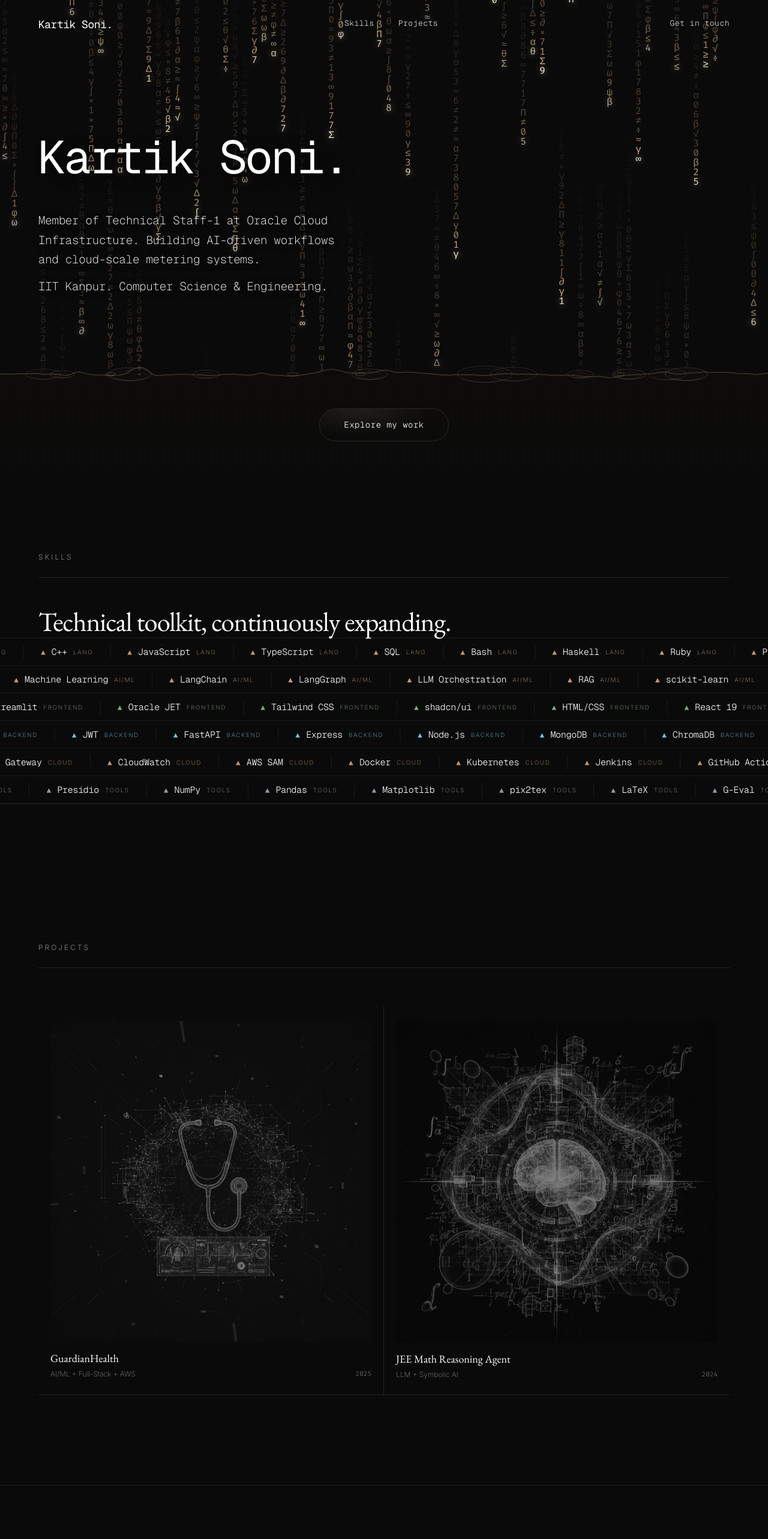
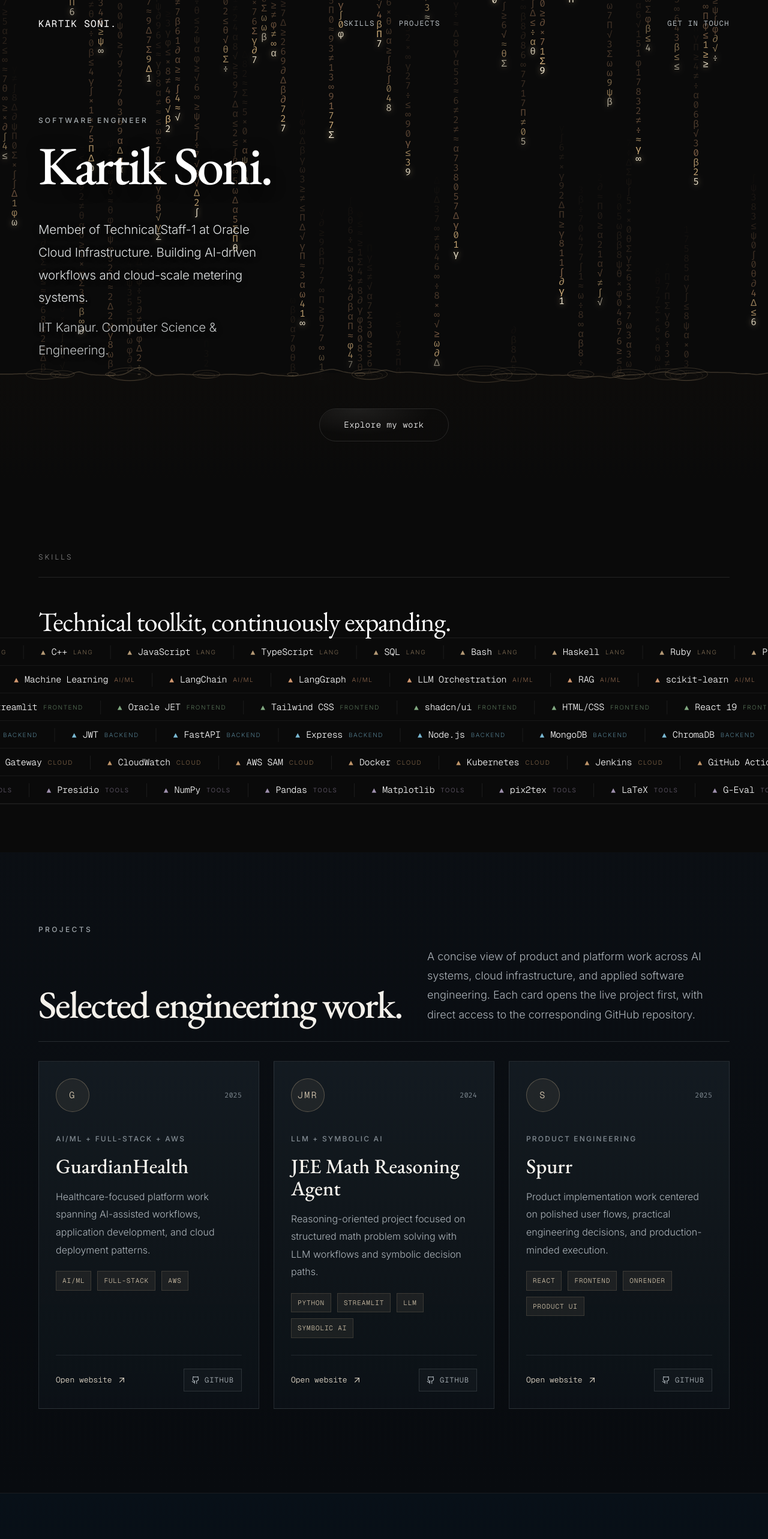
Before and after one commit to Kartik-soni18/kartik-soni18.github.io, a React (Vite) app: page / in a window 1280 px wide. Shown: the top 2566 px of the page at 60% size. Built offline with nearby package versions, Linux system fonts and the light colour scheme.

Commit message:
Updates some more links

```diff
--- a/package.json
+++ b/package.json
@@ -3,7 +3,7 @@
   "private": true,
   "version": "1.0.0",
   "type": "module",
-  "homepage": "https://kartiksoni.github.io",
+  "homepage": "https://kartik-soni18.github.io",
   "scripts": {
     "dev": "vite",
     "build": "tsc -b && vite build",
--- a/src/App.tsx
+++ b/src/App.tsx
@@ -10,7 +10,8 @@ function HomePage() {
   return (
     <div
       style={{
-        background: '#0a0a0a',
+        background:
+          'radial-gradient(circle at top, rgba(70, 84, 98, 0.18) 0%, rgba(9, 12, 16, 0.92) 28%, #070a0d 68%, #05070a 100%)',
         minHeight: '100vh',
         overflowX: 'hidden',
       }}
--- a/src/config.ts
+++ b/src/config.ts
@@ -128,7 +128,12 @@ export interface ResearchProject {
   title: string;
   year: string;
   discipline: string;
-  image: string;
+  summary: string;
+  techStack: string[];
+  websiteHref: string;
+  websiteLabel: string;
+  githubHref: string;
+  githubLabel: string;
 }
 
 export interface ResearchConfig {
@@ -143,13 +148,38 @@ export const researchConfig: ResearchConfig = {
       title: "GuardianHealth",
       year: "2025",
       discipline: "AI/ML + Full-Stack + AWS",
-      image: "images/project-guardian.jpg",
+      summary:
+        "Healthcare-focused platform work spanning AI-assisted workflows, application development, and cloud deployment patterns.",
+      techStack: ["AI/ML", "Full-Stack", "AWS"],
+      websiteHref: "https://kartik-soni18.github.io/Guardian-health/",
+      websiteLabel: "Open website",
+      githubHref: "https://github.com/Kartik-soni18/Guardian-health",
+      githubLabel: "GitHub",
     },
     {
       title: "JEE Math Reasoning Agent",
       year: "2024",
       discipline: "LLM + Symbolic AI",
-      image: "images/project-jee.jpg",
+      summary:
+        "Reasoning-oriented project focused on structured math problem solving with LLM workflows and symbolic decision paths.",
+      techStack: ["Python", "Streamlit", "LLM", "Symbolic AI"],
+      websiteHref:
+        "https://jee-solver-agent-kxctqfgargwmbqd5oierjk.streamlit.app",
+      websiteLabel: "Open website",
+      githubHref: "https://github.com/Kartik-soni18/Jee-Solver-Agent",
+      githubLabel: "GitHub",
+    },
+    {
+      title: "Spurr",
+      year: "2025",
+      discipline: "Product Engineering",
+      summary:
+        "Product implementation work centered on polished user flows, practical engineering decisions, and production-minded execution.",
+      techStack: ["React", "Frontend", "OnRender", "Product UI"],
+      websiteHref: "https://spur-chat-frontend-wnpt.onrender.com",
+      websiteLabel: "Open website",
+      githubHref: "https://github.com/Kartik-soni18/Spurr-Task",
+      githubLabel: "GitHub",
     },
   ],
 };
@@ -187,14 +217,6 @@ export const footerConfig: FooterConfig = {
         { label: "github.com/Kartik-soni18", href: "https://github.com/Kartik-soni18" },
       ],
     },
-    {
-      title: "Work",
-      links: [
-        { label: "Oracle Cloud Infrastructure", href: "#" },
-        { label: "GuardianHealth", href: "#" },
-        { label: "JEE Math Agent", href: "#" },
-      ],
-    },
   ],
   copyright: "\u00A9 2026 Kartik Soni. All rights reserved.",
   bottomLinks: [
--- a/src/index.css
+++ b/src/index.css
@@ -12,32 +12,33 @@
 
 @layer base {
   :root {
-    --background: 0 0% 4%;
-    --foreground: 0 0% 100%;
-    --card: 0 0% 7%;
-    --card-foreground: 0 0% 100%;
-    --popover: 0 0% 4%;
-    --popover-foreground: 0 0% 100%;
-    --primary: 34 68% 75%;
-    --primary-foreground: 0 0% 4%;
-    --secondary: 0 0% 7%;
-    --secondary-foreground: 0 0% 100%;
-    --muted: 0 0% 16%;
-    --muted-foreground: 0 0% 85%;
-    --accent: 34 68% 75%;
-    --accent-foreground: 0 0% 4%;
+    --background: 215 32% 5%;
+    --foreground: 32 20% 94%;
+    --card: 212 27% 11%;
+    --card-foreground: 32 20% 94%;
+    --popover: 215 32% 5%;
+    --popover-foreground: 32 20% 94%;
+    --primary: 36 32% 69%;
+    --primary-foreground: 215 32% 5%;
+    --secondary: 211 23% 15%;
+    --secondary-foreground: 32 20% 94%;
+    --muted: 210 17% 23%;
+    --muted-foreground: 207 20% 82%;
+    --accent: 36 32% 69%;
+    --accent-foreground: 215 32% 5%;
     --destructive: 0 84.2% 60.2%;
     --destructive-foreground: 0 0% 98%;
-    --border: 0 0% 100% / 0.1;
-    --input: 0 0% 16%;
-    --ring: 34 68% 75%;
+    --border: 208 18% 86% / 0.12;
+    --input: 211 23% 15%;
+    --ring: 36 32% 69%;
     --radius: 0px;
   }
 
   body {
-    @apply bg-[#0a0a0a] text-white;
+    @apply text-white;
+    background: #05070a;
     font-family: 'Inter', sans-serif;
-    font-weight: 200;
+    font-weight: 300;
     -webkit-font-smoothing: antialiased;
     -moz-osx-font-smoothing: grayscale;
     overflow-x: hidden;
@@ -45,7 +46,7 @@
 
   h1, h2, h3, h4, h5, h6 {
     font-family: 'EB Garamond', serif;
-    font-weight: 400;
+    font-weight: 500;
   }
 }
 
@@ -103,11 +104,12 @@
 
   .nav-link {
     position: relative;
-    color: #dadada;
+    color: rgba(219, 227, 232, 0.82);
     font-family: 'GeistMono', monospace;
-    font-weight: 300;
-    font-size: 13px;
-    letter-spacing: 0.5px;
+    font-weight: 400;
+    font-size: 12px;
+    letter-spacing: 0.12em;
+    text-transform: uppercase;
     text-decoration: none;
     padding-bottom: 2px;
     transition: color 0.3s ease;
@@ -120,17 +122,29 @@
     left: 0;
     width: 100%;
     height: 1px;
-    background: rgba(255, 255, 255, 0.5);
+    background: rgba(223, 207, 182, 0.7);
     transform: scaleX(0);
     transform-origin: left;
     transition: transform 0.4s cubic-bezier(0.22, 1, 0.36, 1);
   }
 
   .nav-link:hover {
-    color: #ffffff;
+    color: #f7f4ee;
   }
 
   .nav-link:hover::after {
     transform: scaleX(1);
   }
+
+  .project-card:hover {
+    transform: translateY(-6px);
+    border-color: rgba(223, 207, 182, 0.28);
+    box-shadow: 0 24px 60px rgba(0, 0, 0, 0.28);
+  }
 }
+
+@media (max-width: 1024px) {
+  .project-section-header {
+    grid-template-columns: 1fr !important;
+  }
+}
--- a/src/sections/AlumniArchives.tsx
+++ b/src/sections/AlumniArchives.tsx
@@ -1,35 +1,46 @@
 import { useEffect, useRef } from 'react';
 import gsap from 'gsap';
+import { ArrowUpRight, Github } from 'lucide-react';
 import { researchConfig } from '../config';
 
+function getProjectMark(title: string) {
+  return title
+    .split(/\s+/)
+    .map((part) => part[0])
+    .join('')
+    .slice(0, 3)
+    .toUpperCase();
+}
+
 export default function AlumniArchives() {
-  const gridRef = useRef<HTMLDivElement>(null);
-  const itemRefs = useRef<(HTMLDivElement | null)[]>([]);
+  const itemRefs = useRef<(HTMLAnchorElement | null)[]>([]);
 
   useEffect(() => {
-    const items = itemRefs.current.filter(Boolean) as HTMLDivElement[];
+    const items = itemRefs.current.filter(Boolean) as HTMLAnchorElement[];
 
     items.forEach((item) => {
-      gsap.set(item, { opacity: 0, y: 30 });
+      gsap.set(item, { opacity: 0, y: 32 });
     });
 
     const observer = new IntersectionObserver(
       (entries) => {
         entries.forEach((entry) => {
-          if (entry.isIntersecting) {
-            const idx = items.indexOf(entry.target as HTMLDivElement);
+          if (!entry.isIntersecting) {
+            return;
+          }
+
+          const idx = items.indexOf(entry.target as HTMLAnchorElement);
           gsap.to(entry.target, {
             opacity: 1,
             y: 0,
-              duration: 0.8,
-              delay: (idx % 4) * 0.1,
+            duration: 0.85,
+            delay: idx * 0.08,
             ease: 'power2.out',
           });
           observer.unobserve(entry.target);
-          }
         });
       },
-      { threshold: 0.1 }
+      { threshold: 0.12 }
     );
 
     items.forEach((item) => observer.observe(item));
@@ -45,120 +56,259 @@ export default function AlumniArchives() {
     <section
       id="projects"
       style={{
-        padding: '150px 5vw',
-        background: '#0a0a0a',
+        padding: '120px 5vw 140px',
+        background:
+          'linear-gradient(180deg, rgba(11, 15, 20, 0.92) 0%, rgba(8, 11, 15, 1) 100%)',
         position: 'relative',
         zIndex: 2,
       }}
     >
-      <div style={{ maxWidth: 1400, margin: '0 auto' }}>
+      <div style={{ maxWidth: 1320, margin: '0 auto' }}>
         {researchConfig.sectionLabel && (
           <div
-            className="mb-6"
             style={{
               fontFamily: "'Inter', sans-serif",
               fontSize: 12,
-              fontWeight: 300,
-              letterSpacing: '3px',
+              fontWeight: 500,
+              letterSpacing: '0.28em',
               textTransform: 'uppercase',
-              color: '#dadada',
-              opacity: 0.6,
+              color: 'rgba(218, 226, 232, 0.72)',
+              marginBottom: 20,
             }}
           >
             {researchConfig.sectionLabel}
           </div>
         )}
-        <div
-          className="mb-16"
-          style={{
-            width: '100%',
-            height: 1,
-            background: 'rgba(255, 255, 255, 0.1)',
-          }}
-        />
 
         <div
-          ref={gridRef}
-          className="grid grid-cols-1 md:grid-cols-2"
-          style={{ gap: 0 }}
+          className="project-section-header"
+          style={{
+            display: 'grid',
+            gridTemplateColumns: 'minmax(0, 1.1fr) minmax(280px, 0.9fr)',
+            gap: 32,
+            alignItems: 'end',
+            paddingBottom: 28,
+            marginBottom: 32,
+            borderBottom: '1px solid rgba(214, 222, 229, 0.14)',
+          }}
+        >
+          <div>
+            <h2
+              style={{
+                fontFamily: "'EB Garamond', serif",
+                fontWeight: 500,
+                fontSize: 'clamp(40px, 5vw, 68px)',
+                lineHeight: 1.05,
+                letterSpacing: '-0.04em',
+                color: '#f4f1eb',
+                margin: 0,
+              }}
+            >
+              Selected engineering work.
+            </h2>
+          </div>
+          <p
+            style={{
+              fontFamily: "'Inter', sans-serif",
+              fontSize: 'clamp(15px, 1.6vw, 18px)',
+              lineHeight: 1.8,
+              color: 'rgba(218, 226, 232, 0.78)',
+              margin: 0,
+              maxWidth: 520,
+              justifySelf: 'end',
+            }}
+          >
+            A concise view of product and platform work across AI systems, cloud
+            infrastructure, and applied software engineering. Each card opens the
+            live project first, with direct access to the corresponding GitHub repository.
+          </p>
+        </div>
+
+        <div
+          className="grid grid-cols-1 lg:grid-cols-3"
+          style={{ gap: 24 }}
         >
           {researchConfig.projects.map((project, i) => (
-            <div
+            <a
               key={`${project.title}-${i}`}
-              ref={(el) => { itemRefs.current[i] = el; }}
-              className="group cursor-pointer"
+              ref={(el) => {
+                itemRefs.current[i] = el;
+              }}
+              href={project.websiteHref}
+              target="_blank"
+              rel="noreferrer"
+              className="project-card"
               style={{
-                borderBottom: '1px solid rgba(255, 255, 255, 0.1)',
-                borderRight: (i + 1) % 2 !== 0 ? '1px solid rgba(255, 255, 255, 0.1)' : 'none',
-                padding: '24px 20px',
+                display: 'flex',
+                flexDirection: 'column',
+                minHeight: 360,
+                padding: 28,
+                border: '1px solid rgba(214, 222, 229, 0.12)',
+                background:
+                  'linear-gradient(180deg, rgba(20, 28, 34, 0.9) 0%, rgba(12, 17, 22, 0.96) 100%)',
+                textDecoration: 'none',
+                color: 'inherit',
+                position: 'relative',
+                overflow: 'hidden',
+                transition:
+                  'transform 220ms ease, border-color 220ms ease, box-shadow 220ms ease',
               }}
             >
               <div
-                className="relative overflow-hidden mb-4"
-                style={{ aspectRatio: '1/1' }}
-              >
-                {project.image && (
-                  <img
-                    src={project.image}
-                    alt={project.title}
-                    className="w-full h-full object-cover transition-all duration-700"
                 style={{
-                      opacity: 0.5,
-                      filter: 'grayscale(100%)',
-                    }}
-                    onMouseEnter={(e) => {
-                      (e.target as HTMLImageElement).style.opacity = '1';
-                      (e.target as HTMLImageElement).style.filter = 'grayscale(0%)';
-                      (e.target as HTMLImageElement).style.transform = 'scale(1.04)';
-                    }}
-                    onMouseLeave={(e) => {
-                      (e.target as HTMLImageElement).style.opacity = '0.5';
-                      (e.target as HTMLImageElement).style.filter = 'grayscale(100%)';
-                      (e.target as HTMLImageElement).style.transform = 'scale(1)';
-                    }}
-                    loading="lazy"
-                  />
-                )}
-              </div>
-              <h4
-                style={{
-                  fontFamily: "'EB Garamond', serif",
-                  fontWeight: 400,
-                  fontSize: 18,
-                  color: '#ffffff',
-                  margin: '0 0 6px 0',
-                  lineHeight: 1.3,
+                  display: 'flex',
+                  alignItems: 'center',
+                  justifyContent: 'space-between',
+                  marginBottom: 36,
                 }}
               >
-                {project.title}
-              </h4>
                 <div
-                className="flex items-center justify-between"
-              >
-                <span
                   style={{
-                    fontFamily: "'Inter', sans-serif",
-                    fontWeight: 200,
-                    fontSize: 12,
-                    color: '#dadada',
-                    opacity: 0.6,
+                    width: 56,
+                    height: 56,
+                    borderRadius: 999,
+                    border: '1px solid rgba(199, 176, 141, 0.35)',
+                    background: 'rgba(199, 176, 141, 0.08)',
+                    display: 'flex',
+                    alignItems: 'center',
+                    justifyContent: 'center',
+                    fontFamily: "'GeistMono', monospace",
+                    fontSize: 15,
+                    letterSpacing: '0.16em',
+                    color: '#dfcfb6',
                   }}
                 >
-                  {project.discipline}
-                </span>
+                  {getProjectMark(project.title)}
+                </div>
                 <span
                   style={{
                     fontFamily: "'Fira Code', monospace",
-                    fontWeight: 400,
-                    fontSize: 11,
-                    color: '#dadada',
-                    opacity: 0.4,
+                    fontSize: 12,
+                    color: 'rgba(196, 207, 214, 0.62)',
                   }}
                 >
                   {project.year}
                 </span>
               </div>
+
+              <div style={{ flex: 1 }}>
+                <div
+                  style={{
+                    fontFamily: "'Inter', sans-serif",
+                    fontSize: 12,
+                    fontWeight: 500,
+                    letterSpacing: '0.18em',
+                    textTransform: 'uppercase',
+                    color: 'rgba(196, 207, 214, 0.64)',
+                    marginBottom: 18,
+                  }}
+                >
+                  {project.discipline}
                 </div>
+
+                <h3
+                  style={{
+                    fontFamily: "'EB Garamond', serif",
+                    fontWeight: 500,
+                    fontSize: 34,
+                    lineHeight: 1.08,
+                    color: '#f7f4ee',
+                    margin: '0 0 18px 0',
+                  }}
+                >
+                  {project.title}
+                </h3>
+
+                <p
+                  style={{
+                    fontFamily: "'Inter', sans-serif",
+                    fontSize: 16,
+                    lineHeight: 1.85,
+                    color: 'rgba(218, 226, 232, 0.78)',
+                    margin: 0,
+                  }}
+                >
+                  {project.summary}
+                </p>
+
+                <div
+                  style={{
+                    display: 'flex',
+                    flexWrap: 'wrap',
+                    gap: 10,
+                    marginTop: 20,
+                  }}
+                >
+                  {project.techStack.map((item) => (
+                    <span
+                      key={`${project.title}-${item}`}
+                      style={{
+                        fontFamily: "'GeistMono', monospace",
+                        fontSize: 11,
+                        letterSpacing: '0.08em',
+                        textTransform: 'uppercase',
+                        color: '#d7c8ae',
+                        background: 'rgba(199, 176, 141, 0.08)',
+                        border: '1px solid rgba(199, 176, 141, 0.18)',
+                        padding: '7px 10px',
+                      }}
+                    >
+                      {item}
+                    </span>
+                  ))}
+                </div>
+              </div>
+
+              <div
+                style={{
+                  display: 'flex',
+                  alignItems: 'center',
+                  justifyContent: 'space-between',
+                  paddingTop: 22,
+                  marginTop: 28,
+                  borderTop: '1px solid rgba(214, 222, 229, 0.1)',
+                }}
+              >
+                <div
+                  style={{
+                    display: 'flex',
+                    alignItems: 'center',
+                    gap: 8,
+                    fontFamily: "'GeistMono', monospace",
+                    fontSize: 13,
+                    color: '#efe5d4',
+                  }}
+                >
+                  <span>{project.websiteLabel}</span>
+                  <ArrowUpRight size={16} strokeWidth={1.6} />
+                </div>
+
+                <a
+                  href={project.githubHref}
+                  target="_blank"
+                  rel="noreferrer"
+                  onClick={(event) => event.stopPropagation()}
+                  aria-label={`${project.title} GitHub repository`}
+                  style={{
+                    display: 'inline-flex',
+                    alignItems: 'center',
+                    gap: 8,
+                    fontFamily: "'GeistMono', monospace",
+                    fontSize: 12,
+                    letterSpacing: '0.08em',
+                    textTransform: 'uppercase',
+                    color: 'rgba(218, 226, 232, 0.84)',
+                    textDecoration: 'none',
+                    padding: '9px 12px',
+                    border: '1px solid rgba(214, 222, 229, 0.14)',
+                    background: 'rgba(255, 255, 255, 0.02)',
+                  }}
+                >
+                  <Github size={14} strokeWidth={1.8} />
+                  <span>{project.githubLabel}</span>
+                </a>
+              </div>
+            </a>
           ))}
         </div>
       </div>
--- a/src/sections/Hero.tsx
+++ b/src/sections/Hero.tsx
@@ -31,21 +31,34 @@ export default function Hero() {
         className="relative z-10 flex flex-col justify-between pointer-events-none"
         style={{
           height: '100%',
-          padding: '28vh 5vw 8vh',
+          padding: '24vh 5vw 8vh',
         }}
       >
         <div>
+          <div
+            style={{
+              fontFamily: "'Inter', sans-serif",
+              fontWeight: 500,
+              fontSize: 12,
+              letterSpacing: '0.26em',
+              textTransform: 'uppercase',
+              color: 'rgba(223, 231, 236, 0.72)',
+              marginBottom: 22,
+            }}
+          >
+            Software Engineer
+          </div>
           <h1
             ref={titleRef}
             className="text-white"
             style={{
-              fontFamily: "'GeistMono', monospace",
-              fontWeight: 400,
-              fontSize: 'clamp(48px, 6vw, 96px)',
-              lineHeight: 1.0,
-              letterSpacing: '-3px',
-              textShadow: '0 4px 24px rgba(0,0,0,0.8)',
-              marginBottom: 'clamp(32px, 4vw, 56px)',
+              fontFamily: "'EB Garamond', serif",
+              fontWeight: 500,
+              fontSize: 'clamp(56px, 7vw, 108px)',
+              lineHeight: 0.98,
+              letterSpacing: '-0.04em',
+              textShadow: '0 4px 24px rgba(0,0,0,0.55)',
+              marginBottom: 'clamp(28px, 4vw, 44px)',
               width: 'fit-content',
             }}
           >
@@ -54,16 +67,16 @@ export default function Hero() {
           {heroConfig.subtitleLine1 && (
             <p
               style={{
-                fontFamily: "'GeistMono', monospace",
-                fontWeight: 200,
-                fontSize: 'clamp(15px, 1.5vw, 22px)',
-                lineHeight: 1.7,
-                letterSpacing: '-0.3px',
-                color: '#ffffff',
+                fontFamily: "'Inter', sans-serif",
+                fontWeight: 300,
+                fontSize: 'clamp(16px, 1.6vw, 22px)',
+                lineHeight: 1.85,
+                letterSpacing: '-0.01em',
+                color: 'rgba(244, 247, 249, 0.92)',
                 margin: '0 0 12px 0',
                 width: titleWidth || 'auto',
                 maxWidth: '100%',
-                textShadow: '0 2px 12px rgba(0,0,0,0.6)',
+                textShadow: '0 2px 12px rgba(0,0,0,0.35)',
               }}
             >
               {heroConfig.subtitleLine1}
@@ -72,16 +85,16 @@ export default function Hero() {
           {heroConfig.subtitleLine2 && (
             <p
               style={{
-                fontFamily: "'GeistMono', monospace",
-                fontWeight: 200,
-                fontSize: 'clamp(15px, 1.5vw, 22px)',
-                lineHeight: 1.7,
-                letterSpacing: '-0.3px',
-                color: '#ffffff',
+                fontFamily: "'Inter', sans-serif",
+                fontWeight: 300,
+                fontSize: 'clamp(16px, 1.6vw, 22px)',
+                lineHeight: 1.85,
+                letterSpacing: '-0.01em',
+                color: 'rgba(244, 247, 249, 0.78)',
                 margin: 0,
                 width: titleWidth || 'auto',
                 maxWidth: '100%',
-                textShadow: '0 2px 12px rgba(0,0,0,0.6)',
+                textShadow: '0 2px 12px rgba(0,0,0,0.35)',
               }}
             >
               {heroConfig.subtitleLine2}
--- a/src/sections/Navigation.tsx
+++ b/src/sections/Navigation.tsx
@@ -30,9 +30,9 @@ export default function Navigation() {
       style={{
         height: 80,
         padding: '0 5vw',
-        backgroundColor: scrolled ? 'rgba(10, 10, 10, 0.95)' : 'transparent',
-        backdropFilter: scrolled ? 'blur(8px)' : 'none',
-        borderBottom: scrolled ? '1px solid rgba(255, 255, 255, 0.05)' : 'none',
+        backgroundColor: scrolled ? 'rgba(8, 11, 15, 0.84)' : 'transparent',
+        backdropFilter: scrolled ? 'blur(14px)' : 'none',
+        borderBottom: scrolled ? '1px solid rgba(214, 222, 229, 0.08)' : 'none',
       }}
     >
       <a
@@ -41,9 +41,10 @@ export default function Navigation() {
         className="text-white no-underline"
         style={{
           fontFamily: "'GeistMono', monospace",
-          fontSize: 18,
+          fontSize: 16,
           fontWeight: 400,
-          letterSpacing: '-0.5px',
+          letterSpacing: '0.08em',
+          textTransform: 'uppercase',
         }}
       >
         {siteConfig.brandName}
--- a/vite.config.ts
+++ b/vite.config.ts
@@ -5,7 +5,6 @@ import { inspectAttr } from 'plugin-inspect-react-code'
 
 // https://vite.dev/config/
 export default defineConfig({
-  base: './',
   plugins: [inspectAttr(), react()],
   resolve: {
     alias: {
```
Also changed, not shown: src/sections/Footer.tsx (+6 -6 lines). Lines whose indentation alone changed are shown as unchanged.
